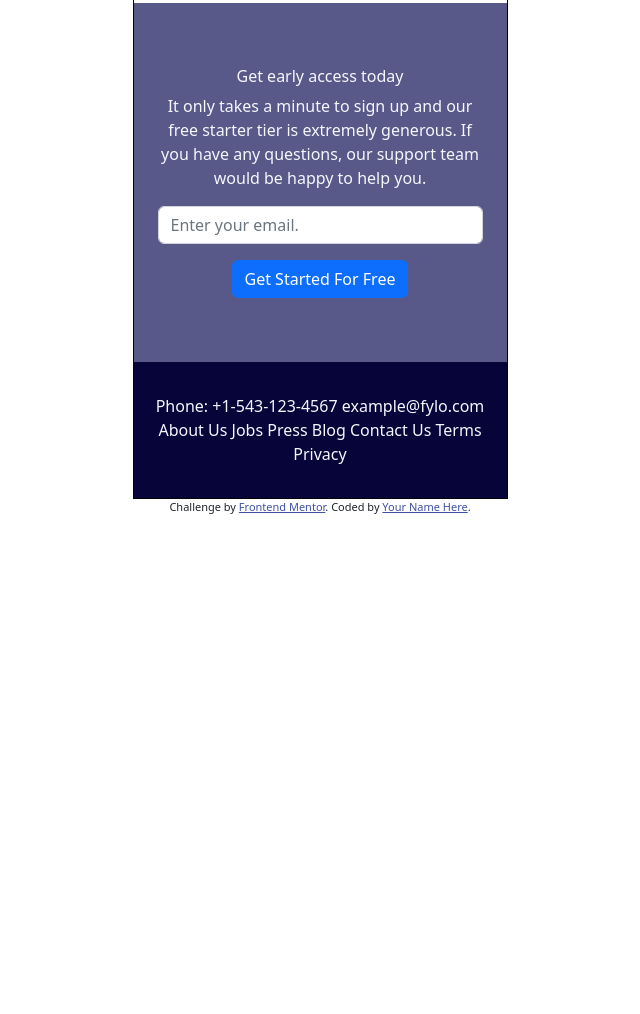
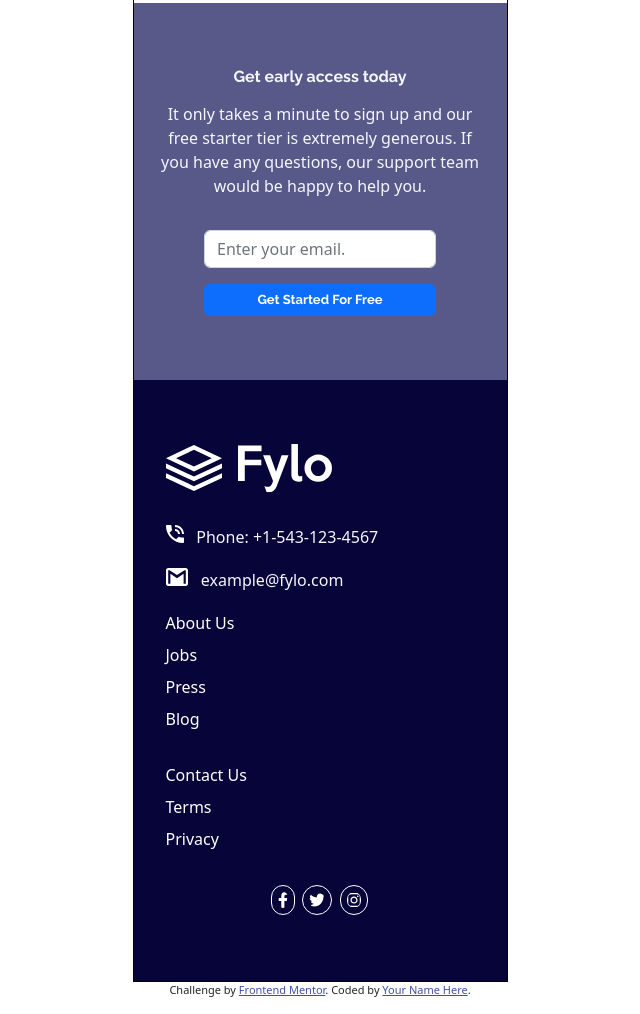
Before and after one commit to Mzu-Soci/Fylo-landing-page-with-two-column-layout, a plain HTML site: page index.html in a window 1280 px wide. Shown: the part 1734-2748 px from the top of the page, without its empty margins (320-960 px from the left). Before the commit the page ends 2266 px from the top, so only its background shows below. Drawn offline with nearby package versions, Linux system fonts and the light colour scheme.

Commit message:
bottom div complete

```diff
--- a/css/style.css
+++ b/css/style.css
@@ -113,8 +113,72 @@ h1 {
   padding: 4em 1.5em;
 }
 
+.middle_2_h6 {
+  font-family: "Raleway", sans-serif;
+  font-weight: 700;
+}
+
+.middle_2_p {
+  margin: 1em 0 2em 0;
+}
+
+.mb-3_email {
+  margin: auto;
+  max-width: 14.5em;
+}
+
+.started-free {
+  padding: .4em 4em;
+  font-family: "Raleway", sans-serif;
+  font-size: small;
+  font-weight: 700;
+}
+
 .bottom {
   background-color: hsl(243, 87%, 12%);
   color: hsl(240, 75%, 98%);
-  padding: 2em 1em;
+  padding: 2em;
+  text-align: left;
 }
+
+.bottom_logo {
+  margin: 2em 0;
+}
+
+.phone, .email {
+  display: flex;
+  margin-bottom: .2em;
+}
+
+.bottom_email, .bottom_phone {
+  margin-right: .8em;
+  height: 18px;
+}
+
+ul {
+  list-style-type: none;
+  padding-left: 0;
+  color: white;
+  margin-bottom: 2em;
+}
+
+.bottom_links {
+  color: white;
+  text-decoration: none;
+}
+
+li {
+  margin-bottom: .5em;
+}
+
+.social {
+  margin: 2em 6.5em;
+}
+
+.social_icon {
+  height: 30px;
+  border: solid 1px white;
+  border-radius: 100px;
+  padding: 6px;
+  margin: .1em;
+}
--- a/index.html
+++ b/index.html
@@ -43,6 +43,10 @@
       href="https://fonts.googleapis.com/css2?family=Open+Sans&family=Raleway:wght@400;700&display=swap"
       rel="stylesheet"
     />
+    <script
+      src="https://kit.fontawesome.com/2d01526743.js"
+      crossorigin="anonymous"
+    ></script>
   </head>
   <body>
     <div class="container">
@@ -118,18 +122,18 @@
       </div>
 
       <div class="middle_2">
-        <h6>Get early access today</h6>
-        <p>
+        <h6 class="middle_2_h6">Get early access today</h6>
+        <p class="middle_2_p">
           It only takes a minute to sign up and our free starter tier is
           extremely generous. If you have any questions, our support team would
           be happy to help you.
         </p>
-        <div class="mb-3">
+        <div class="mb-3 mb-3_email">
           <!-- <label for="exampleFormControlInput1" class="form-label"
             >Email address</label
           > -->
           <input
-            type="email"
+            type="email "
             class="form-control"
             id="exampleFormControlInput1"
             placeholder="Enter your email."
@@ -141,8 +145,42 @@
       </div>
 
       <div class="bottom">
-        Phone: +1-543-123-4567 example@fylo.com About Us Jobs Press Blog Contact
-        Us Terms Privacy
+        <img src="images/logo_white.svg" alt="" class="bottom_logo" />
+
+        <div class="phone">
+          <img src="images/icon-phone.svg" alt="" class="bottom_phone" />
+          <p>Phone: +1-543-123-4567</p>
+        </div>
+
+        <div class="email">
+          <img src="images/icon-email.svg" alt="" class="bottom_email" />
+          <p>example@fylo.com</p>
+        </div>
+
+        <ul>
+          <li><a class="bottom_links" href="">About Us</a></li>
+          <li><a class="bottom_links" href="">Jobs</a></li>
+          <li><a class="bottom_links" href="">Press</a></li>
+          <li><a class="bottom_links" href="">Blog</a></li>
+        </ul>
+
+        <ul>
+          <li><a class="bottom_links" href="">Contact Us</a></li>
+          <li><a class="bottom_links" href="">Terms</a></li>
+          <li><a class="bottom_links" href="">Privacy</a></li>
+        </ul>
+
+        <div class="social">
+          <a href=""
+            ><img class="social_icon" src="images/facebook.svg" alt=""
+          /></a>
+          <a href=""
+            ><img class="social_icon" src="images/twitter.svg" alt=""
+          /></a>
+          <a href=""
+            ><img class="social_icon" src="images/instagram.svg" alt=""
+          /></a>
+        </div>
       </div>
     </div>
 
```
Also changed, not shown: images/facebook.svg (added), images/instagram.svg (added), images/logo_white.svg (added), images/twitter.svg (added).
